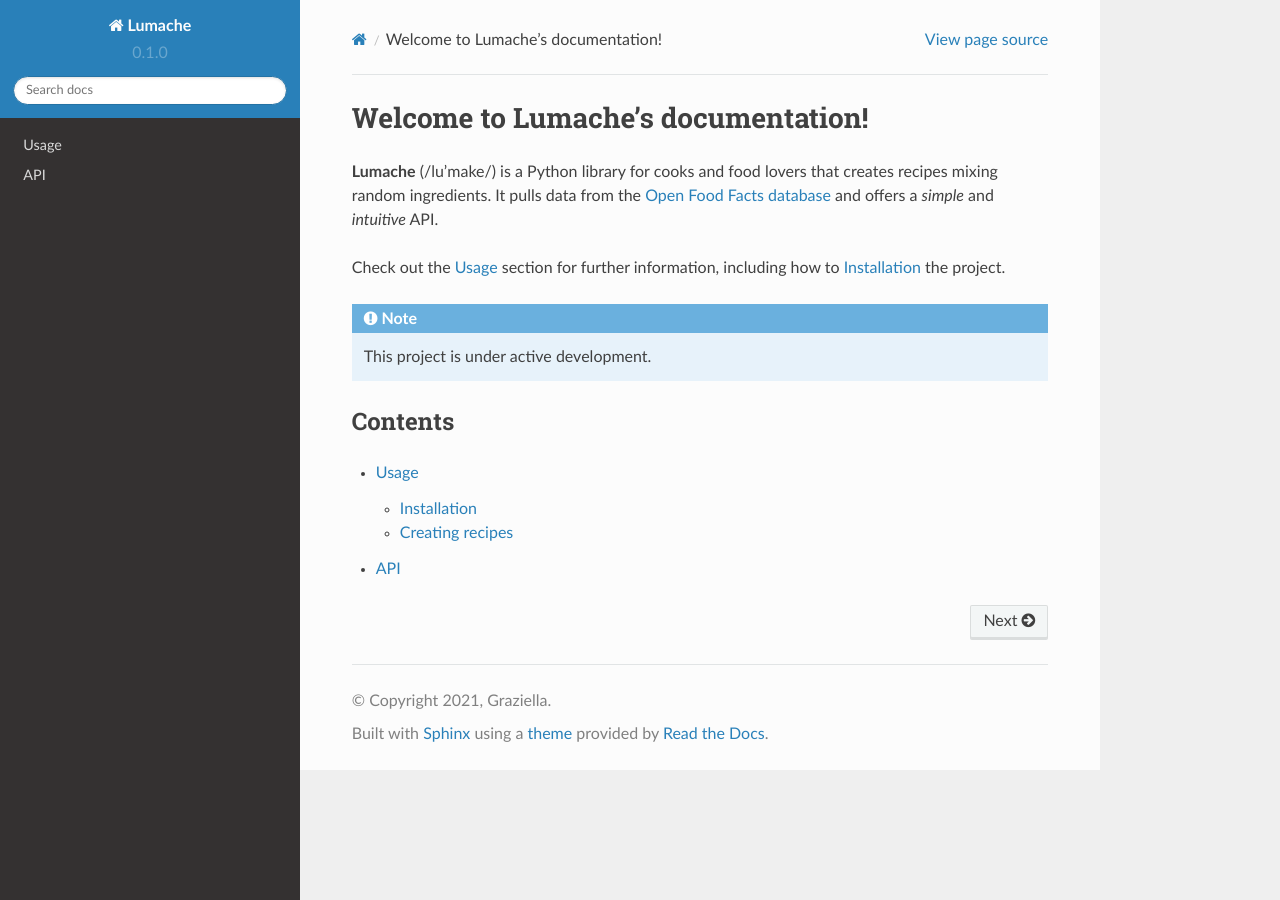
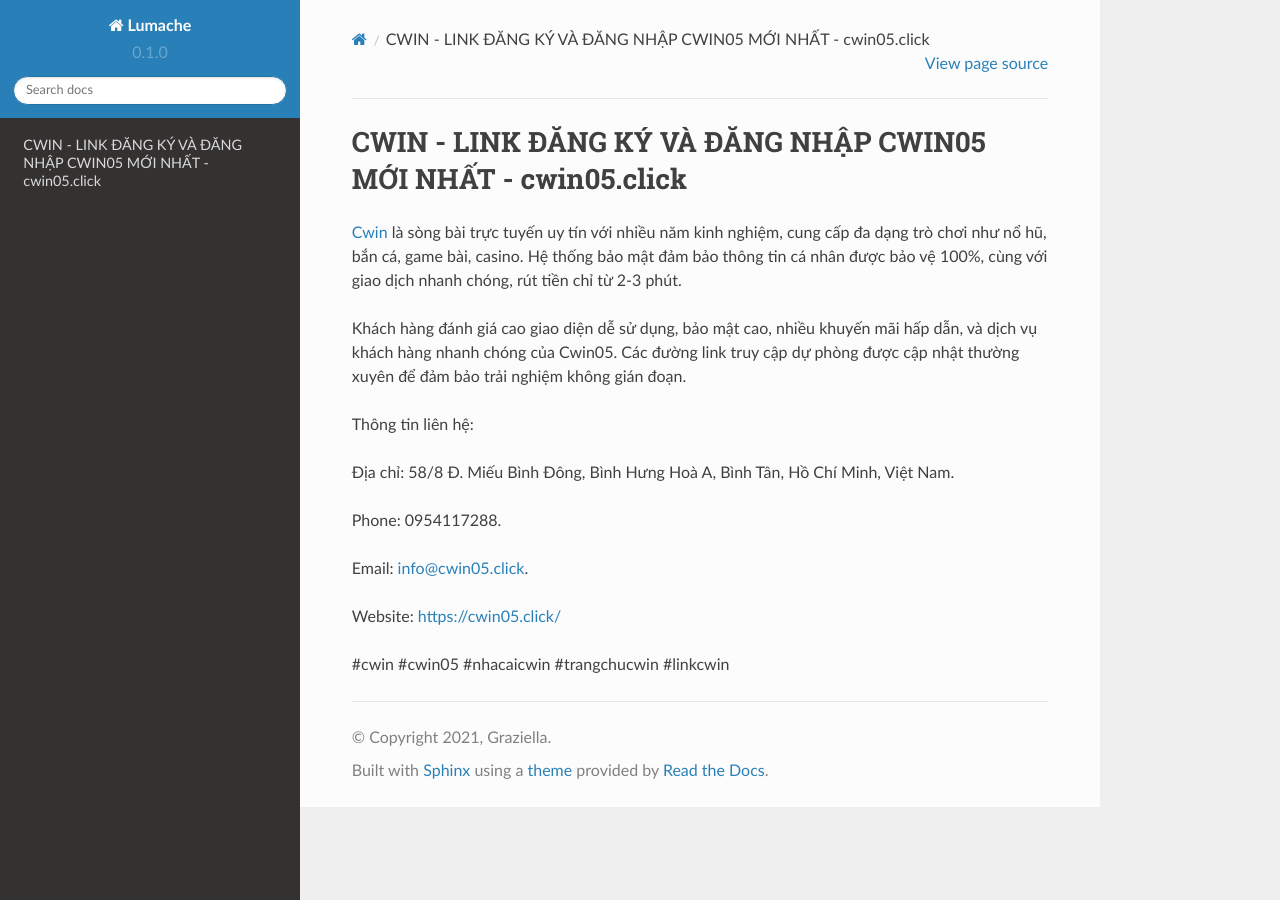
Before and after one commit to socialentity1/cwin05click, a Sphinx documentation site: the page built from docs/source/index.rst, in a window 1280 px wide. Built offline with Sphinx 7.4.7 and the Read the Docs theme 2.0.0, drawn with Linux system fonts in a browser that asks for light colours.

Commit message:
Update index.rst

```diff
--- a/docs/source/index.rst
+++ b/docs/source/index.rst
@@ -1,22 +1,18 @@
-Welcome to Lumache's documentation!
+CWIN - LINK ĐĂNG KÝ VÀ ĐĂNG NHẬP CWIN05 MỚI NHẤT - cwin05.click
 ===================================
 
-**Lumache** (/lu'make/) is a Python library for cooks and food lovers
-that creates recipes mixing random ingredients.
-It pulls data from the `Open Food Facts database <https://world.openfoodfacts.org/>`_
-and offers a *simple* and *intuitive* API.
+`Cwin <https://cwin05.click/>`_ là sòng bài trực tuyến uy tín với nhiều năm kinh nghiệm, cung cấp đa dạng trò chơi như nổ hũ, bắn cá, game bài, casino. Hệ thống bảo mật đảm bảo thông tin cá nhân được bảo vệ 100%, cùng với giao dịch nhanh chóng, rút tiền chỉ từ 2-3 phút.
 
-Check out the :doc:`usage` section for further information, including
-how to :ref:`installation` the project.
+Khách hàng đánh giá cao giao diện dễ sử dụng, bảo mật cao, nhiều khuyến mãi hấp dẫn, và dịch vụ khách hàng nhanh chóng của Cwin05. Các đường link truy cập dự phòng được cập nhật thường xuyên để đảm bảo trải nghiệm không gián đoạn.
 
-.. note::
+Thông tin liên hệ:
 
-   This project is under active development.
+Địa chỉ: 58/8 Đ. Miếu Bình Đông, Bình Hưng Hoà A, Bình Tân, Hồ Chí Minh, Việt Nam.
 
-Contents
---------
+Phone: 0954117288.
 
-.. toctree::
+Email: info@cwin05.click.
 
-   usage
-   api
+Website: https://cwin05.click/
+
+#cwin #cwin05 #nhacaicwin #trangchucwin #linkcwin
```
